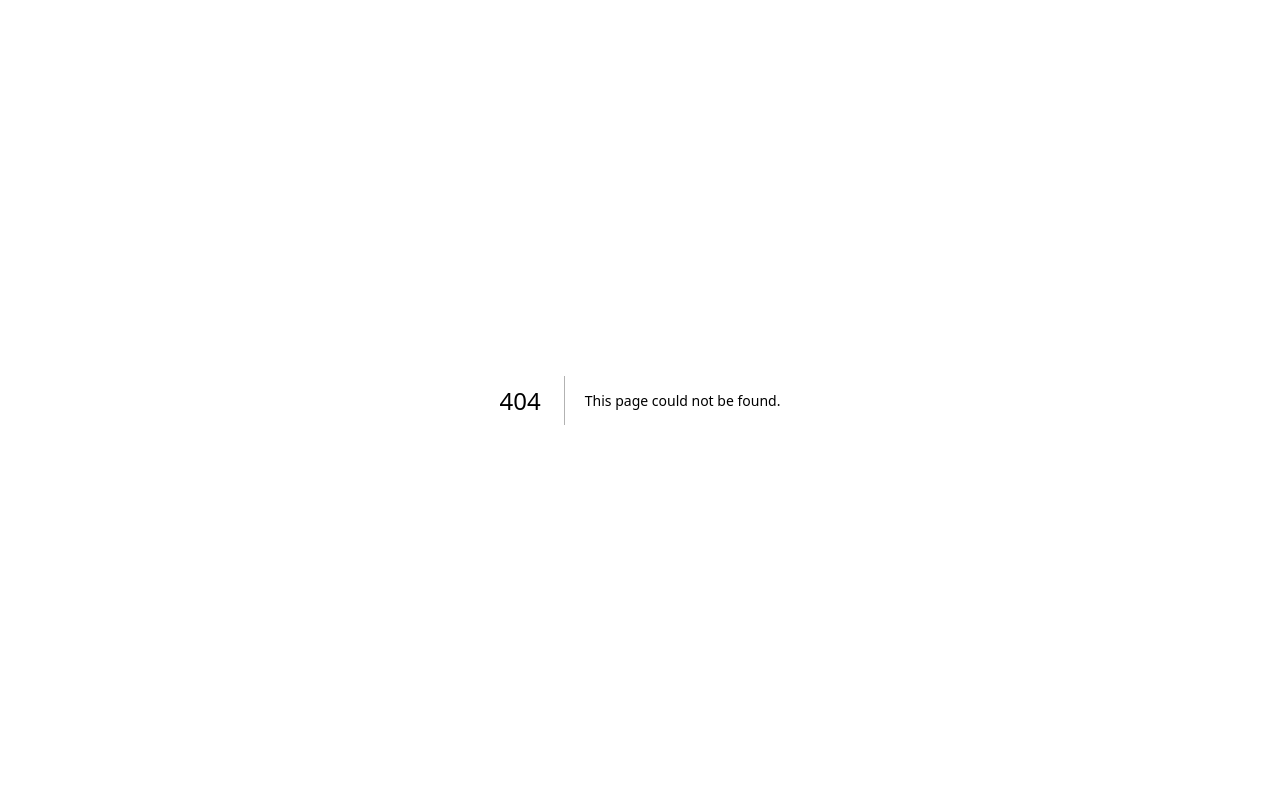
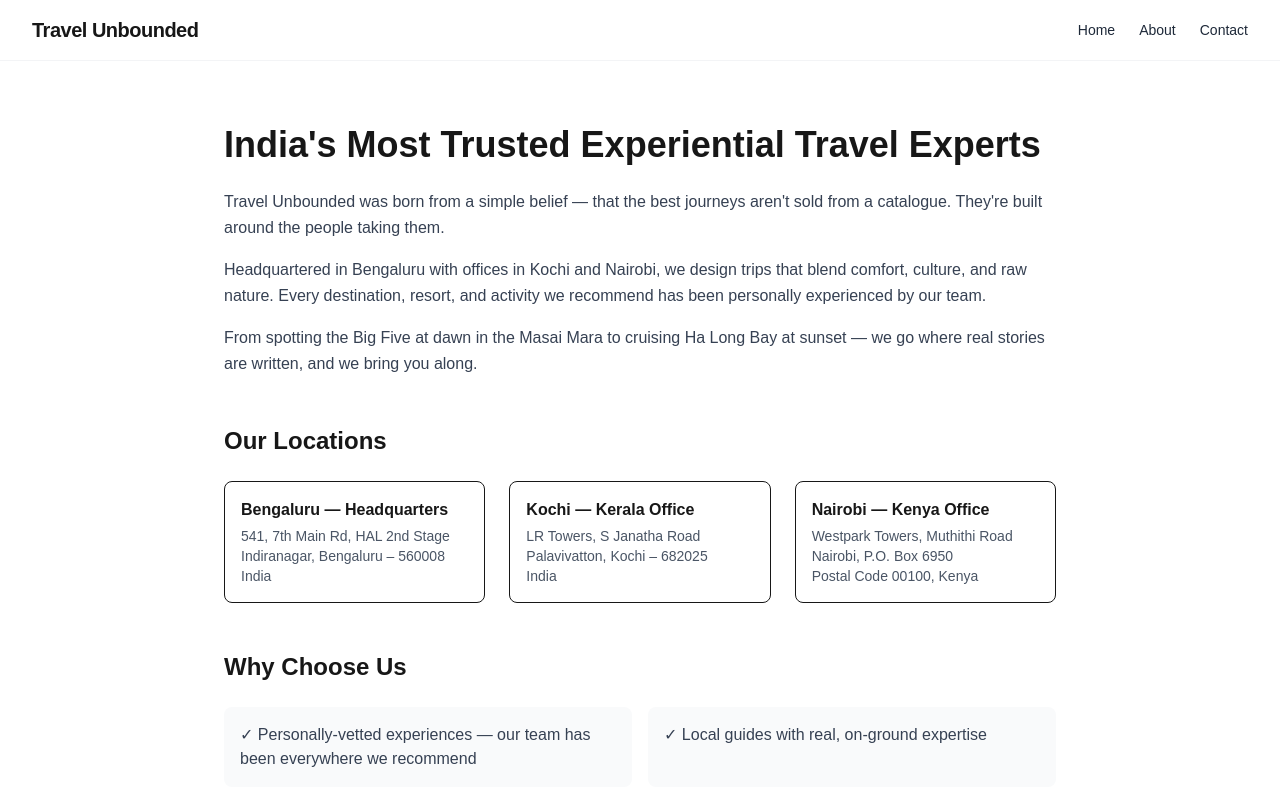
Before and after one commit to 117ABHISHEK/travel-unbounded, a Next.js app: page /about in a window 1280 px wide. Before the commit this address had no page. Shown: the top 800 px of the page. Built offline with nearby package versions, Linux system fonts and the light colour scheme.

Commit message:
Build about page

```diff
--- /dev/null
+++ b/app/about/page.tsx
@@ -0,0 +1,65 @@
+import Navbar from "@/components/Navbar";
+import Footer from "@/components/Footer";
+
+export default function About() {
+  return (
+    <>
+      <Navbar />
+      <section className="max-w-4xl mx-auto px-4 md:px-8 py-16">
+        <h1 className="text-3xl md:text-4xl font-bold mb-6">
+          India&apos;s Most Trusted Experiential Travel Experts
+        </h1>
+        <p className="text-gray-700 leading-relaxed mb-4">
+          Travel Unbounded was born from a simple belief — that the best journeys
+          aren&apos;t sold from a catalogue. They&apos;re built around the people taking them.
+        </p>
+        <p className="text-gray-700 leading-relaxed mb-4">
+          Headquartered in Bengaluru with offices in Kochi and Nairobi, we design trips
+          that blend comfort, culture, and raw nature. Every destination, resort, and
+          activity we recommend has been personally experienced by our team.
+        </p>
+        <p className="text-gray-700 leading-relaxed mb-12">
+          From spotting the Big Five at dawn in the Masai Mara to cruising Ha Long Bay
+          at sunset — we go where real stories are written, and we bring you along.
+        </p>
+
+        <h2 className="text-2xl font-bold mb-6">Our Locations</h2>
+        <div className="grid grid-cols-1 md:grid-cols-3 gap-6 mb-12">
+          <div className="p-4 border rounded-lg">
+            <h3 className="font-semibold mb-1">Bengaluru — Headquarters</h3>
+            <p className="text-sm text-gray-600">
+              541, 7th Main Rd, HAL 2nd Stage<br />
+              Indiranagar, Bengaluru – 560008<br />
+              India
+            </p>
+          </div>
+          <div className="p-4 border rounded-lg">
+            <h3 className="font-semibold mb-1">Kochi — Kerala Office</h3>
+            <p className="text-sm text-gray-600">
+              LR Towers, S Janatha Road<br />
+              Palavivatton, Kochi – 682025<br />
+              India
+            </p>
+          </div>
+          <div className="p-4 border rounded-lg">
+            <h3 className="font-semibold mb-1">Nairobi — Kenya Office</h3>
+            <p className="text-sm text-gray-600">
+              Westpark Towers, Muthithi Road<br />
+              Nairobi, P.O. Box 6950<br />
+              Postal Code 00100, Kenya
+            </p>
+          </div>
+        </div>
+
+        <h2 className="text-2xl font-bold mb-6">Why Choose Us</h2>
+        <ul className="grid grid-cols-1 md:grid-cols-2 gap-4 text-gray-700">
+          <li className="p-4 bg-gray-50 rounded-lg">✓ Personally-vetted experiences — our team has been everywhere we recommend</li>
+          <li className="p-4 bg-gray-50 rounded-lg">✓ Local guides with real, on-ground expertise</li>
+          <li className="p-4 bg-gray-50 rounded-lg">✓ Fully custom itineraries, never off-the-shelf</li>
+          <li className="p-4 bg-gray-50 rounded-lg">✓ 24x7 support before, during, and after your trip</li>
+        </ul>
+      </section>
+      <Footer />
+    </>
+  );
+}
--- a/components/Navbar.tsx
+++ b/components/Navbar.tsx
@@ -7,7 +7,7 @@ export default function Navbar() {
         <Link href="/" className="text-xl font-bold tracking-tight">
           Travel Unbounded
         </Link>
-        <div className="flex gap-6 text-sm font-medium">
+        <div className="flex gap-6 text-sm font-medium text-gray-800">
           <Link href="/" className="hover:text-blue-600">Home</Link>
           <Link href="/about" className="hover:text-blue-600">About</Link>
           <Link href="/contact" className="hover:text-blue-600">Contact</Link>
```
